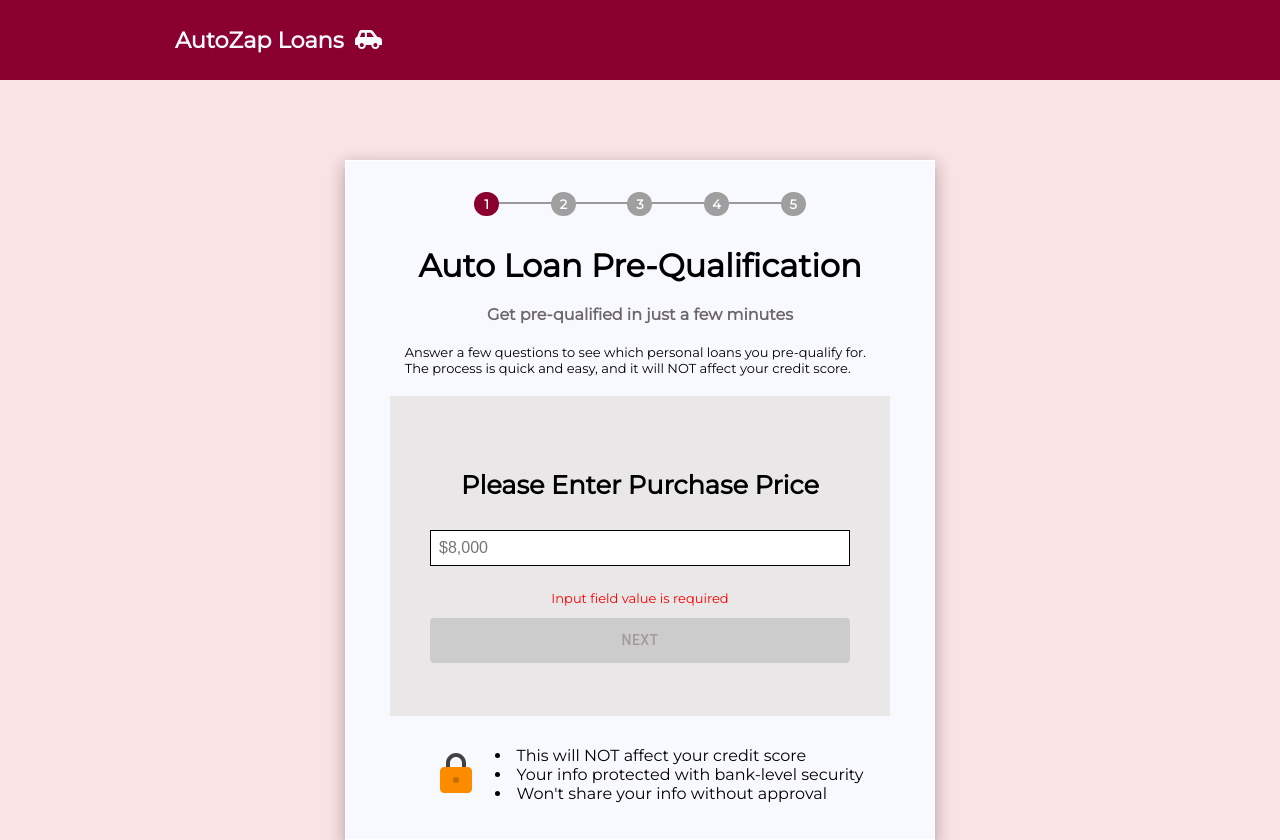
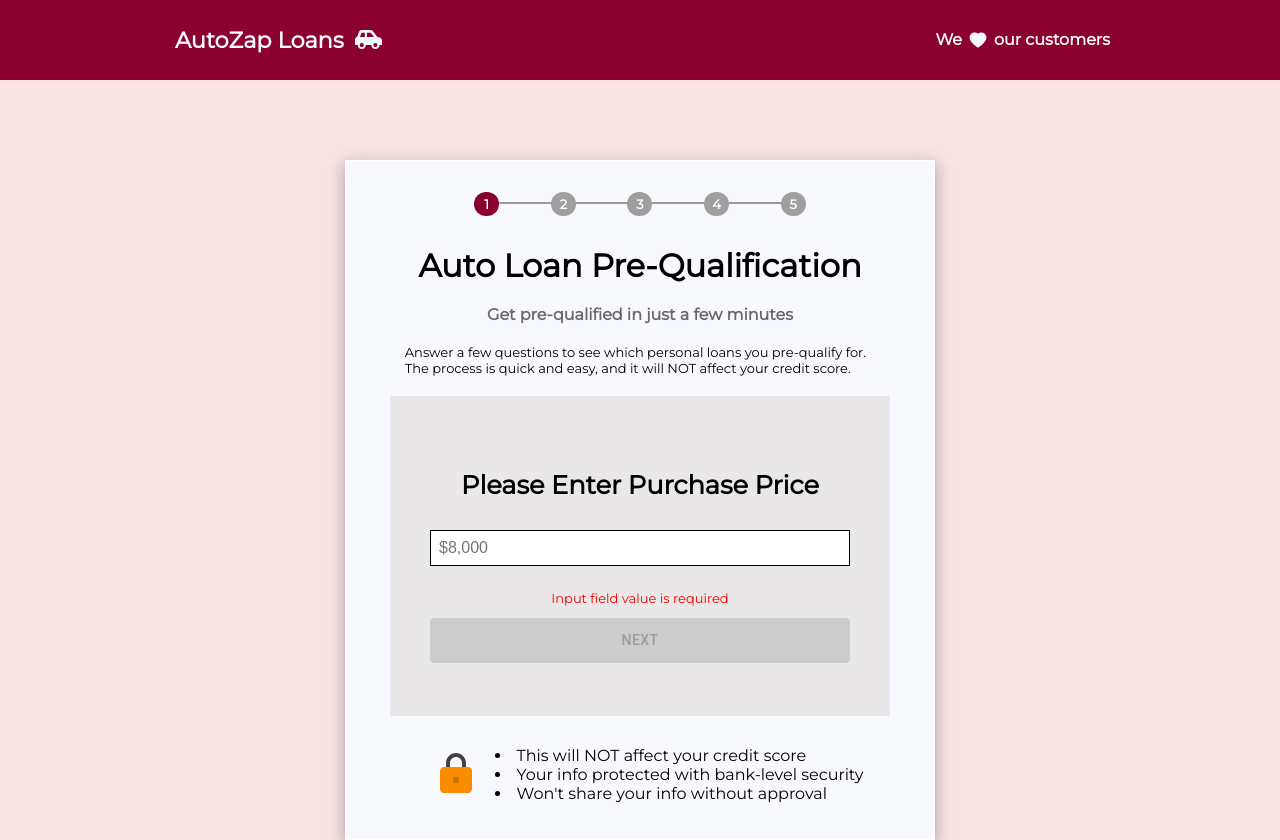
Before and after one commit to lyntechi/loan-app, a React (Create React App) app in the folder app/: page / in a window 1280 px wide. Built offline with nearby package versions, Linux system fonts and the light colour scheme.

Commit message:
added a logo on nav

```diff
--- a/app/src/components/Nav.jsx
+++ b/app/src/components/Nav.jsx
@@ -1,5 +1,6 @@
 import React from "react";
 import { FaCarSide } from "react-icons/fa";
+import {AiFillHeart} from 'react-icons/ai'
 
 function Nav() {
   return (
@@ -7,6 +8,7 @@ function Nav() {
       <h1>
         AutoZap Loans <FaCarSide className="car-logo" />
       </h1>
+      <h2>We <AiFillHeart className='heart-logo'/> our customers</h2>
     </div>
   );
 }
--- a/app/src/styles/nav.scss
+++ b/app/src/styles/nav.scss
@@ -6,20 +6,18 @@ nav {
     background: #8a002e;
     height: 80px;
     display: flex;
-    justify-content: flex-start;
+    justify-content: space-between;
     align-items: center;
     max-width: 960px;
     margin: 0 auto;
     color: ghostwhite;
-    @include responsive(mobile) {
-      justify-content: center;
-    }
+
     h1 {
       font-size: 1.4rem;
       position: relative;
       padding: 0px 15px;
       @include responsive(mobile) {
-        padding: 0px;
+        padding-left: 10px;
       }
 
       .car-logo {
@@ -33,5 +31,14 @@ nav {
         }
       }
     }
+    h2 {
+      padding-right: 10px;
+
+      display: flex;
+      .heart-logo {
+        font-size: 20px;
+        margin: 0px 6px;
+      }
+    }
   }
 }
```
